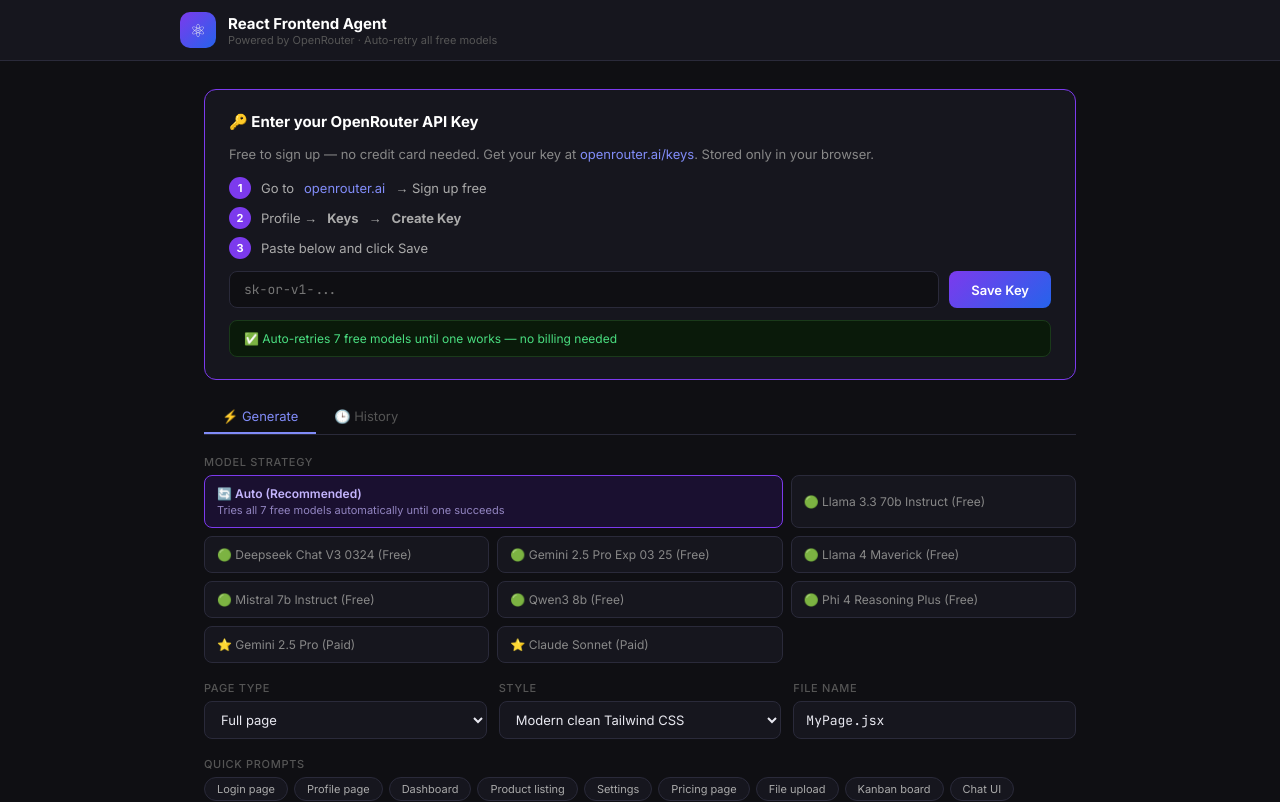
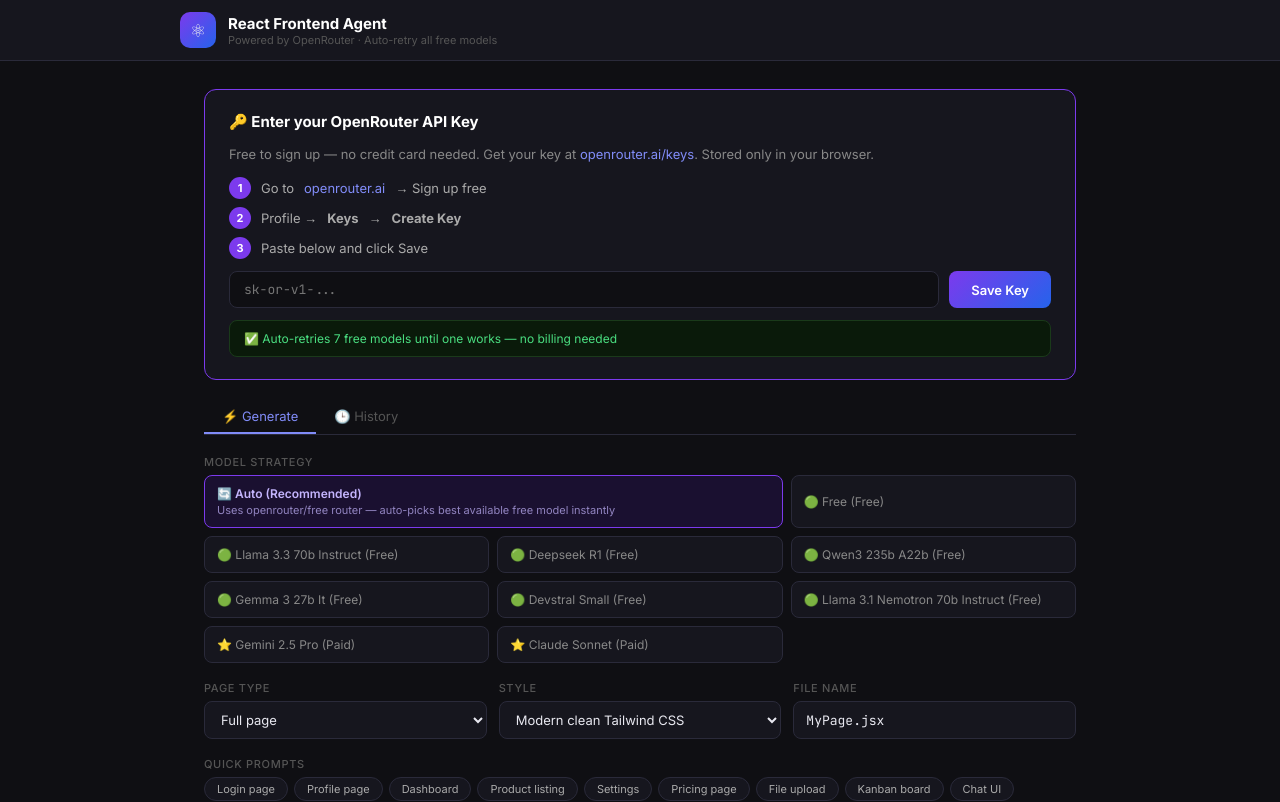
Before and after one commit to shantanusearch1/gemini-react-agent, a React (Vite) app: page / in a window 1280 px wide. Shown: the top 802 px of the page. Built offline with nearby package versions, Linux system fonts and the light colour scheme.

Commit message:
Update App.jsx

```diff
--- a/src/App.jsx
+++ b/src/App.jsx
@@ -19,13 +19,13 @@
 const STYLES = ['Modern clean Tailwind CSS', 'Minimal with lots of whitespace', 'shadcn/ui components', 'Dark theme', 'Material design', 'Colorful and bold']
 
 const FREE_MODELS = [
+  'openrouter/free',
   'meta-llama/llama-3.3-70b-instruct:free',
-  'deepseek/deepseek-chat-v3-0324:free',
-  'google/gemini-2.5-pro-exp-03-25:free',
-  'meta-llama/llama-4-maverick:free',
-  'mistralai/mistral-7b-instruct:free',
-  'qwen/qwen3-8b:free',
-  'microsoft/phi-4-reasoning-plus:free',
+  'deepseek/deepseek-r1:free',
+  'qwen/qwen3-235b-a22b:free',
+  'google/gemma-3-27b-it:free',
+  'mistralai/devstral-small:free',
+  'nvidia/llama-3.1-nemotron-70b-instruct:free',
 ]
 
 const ALL_MODELS = [
@@ -210,7 +210,7 @@
                 >
                   <div>
                     <div style={{ fontWeight: 600, marginBottom: 2 }}>🔄 Auto (Recommended)</div>
-                    <div style={{ fontSize: 11, opacity: 0.7 }}>Tries all {FREE_MODELS.length} free models automatically until one succeeds</div>
+                    <div style={{ fontSize: 11, opacity: 0.7 }}>Uses openrouter/free router — auto-picks best available free model instantly</div>
                   </div>
                 </button>
                 {ALL_MODELS.map(m => (
```
